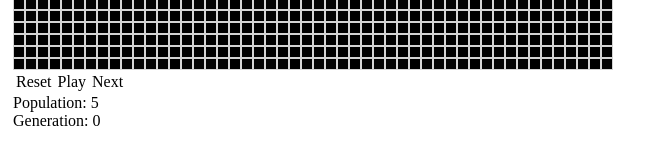
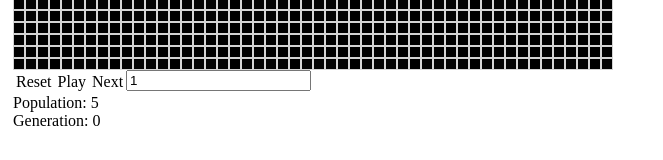
Before and after one commit to wafec/game-of-life, a React (Create React App) app: page / in a window 1280 px wide. Shown: the part 543-703 px from the top of the page, without its empty margins (0-663 px from the left). Built offline with nearby package versions, Linux system fonts and the light colour scheme.

Commit message:
creating the n function

```diff
--- a/src/apis/game-of-life-api.ts
+++ b/src/apis/game-of-life-api.ts
@@ -35,9 +35,11 @@ export class GameOfLifeApi {
     return this.gameStore.get(id);
   }
 
-  nextGame(id: GameId): GameSnapshot | undefined {
+  nextGame(id: GameId, times: number = 1): GameSnapshot | undefined {
     let game = this.retrieveGame(id);
-    game = moveToNextRound(game!)
+    for(let i: number = 0; i < times; i++) {
+        game = moveToNextRound(game!)
+    }
     this.gameStore.set(id, game!)
     return game;
   }
--- a/src/components/ControlBoard.tsx
+++ b/src/components/ControlBoard.tsx
@@ -1,5 +1,5 @@
 import React, { useState } from "react";
-import { OnClickFunction } from "../models/types";
+import { OnClickFunction, OnJumpNFunction } from "../models/types";
 import "./ControlBoard.css";
 
 export default function ControlBoard({
@@ -10,9 +10,18 @@ export default function ControlBoard({
 }: {
   onReset?: OnClickFunction;
   onPlay?: OnClickFunction;
-  onNext?: OnClickFunction;
+  onNext?: OnJumpNFunction;
   playing?: boolean;
 }) {
+  const [nextN, setNextN]: [number, any] = useState(1)
+
+  const handleNextNChange = (event: any) => {
+    const v = parseInt(event.target.value)
+    if (v > 0) {
+      setNextN(v)
+    }
+  }
+
   return (
     <div className="control-board">
       <div className="item" onClick={onReset}>
@@ -21,8 +30,11 @@ export default function ControlBoard({
       <div className="item" onClick={onPlay}>
         {playing ? "Pause" : "Play"}
       </div>
-      <div className="item" onClick={onNext}>
+      <div className="item" onClick={() => onNext && onNext(nextN)}>
         Next
+      </div>
+      <div>
+        <input type='number' value={nextN} onChange={handleNextNChange}></input>
       </div>
     </div>
   );
--- a/src/models/types.ts
+++ b/src/models/types.ts
@@ -5,3 +5,4 @@ export enum Status {
 
 export type OnClickFunction = () => void;
 export type OnFlipFunction = (row: number, col: number) => void;
+export type OnJumpNFunction = (n: number) => void
--- a/src/pages/GamePage.tsx
+++ b/src/pages/GamePage.tsx
@@ -38,8 +38,8 @@ export default function GamePage() {
     setPlaying(!playing);
   };
 
-  const handleNext = () => {
-    setSnapshot(GameOfLifeApi.INSTANCE.nextGame(gameId));
+  const handleNext = (times: number) => {
+    setSnapshot(GameOfLifeApi.INSTANCE.nextGame(gameId, times));
     setGeneration((generation: number) => generation + 1);
   };
 
```
